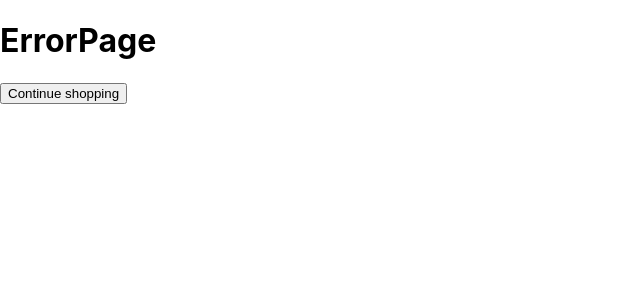
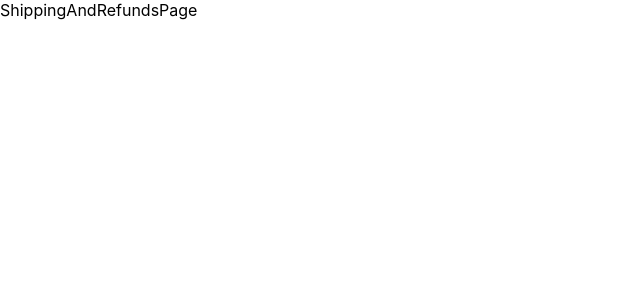
Before and after one commit to lletierce/easy-store-demo, a React (Create React App) app: page /shipping-payment-info in a window 1280 px wide. Shown: the top 300 px of the page, without its empty margins (0-640 px from the left). Built offline with nearby package versions, Linux system fonts and the light colour scheme.

Commit message:
🚚 F06c: FOOTER > FooterContent > Add routing to Shipping & refunds page

```diff
--- a/src/App.js
+++ b/src/App.js
@@ -2,7 +2,8 @@ import { Route, Routes } from "react-router-dom"
 import HomePage from "./components/pages/home/HomePage"
 import ErrorPage from "./components/pages/error/ErrorPage"
 import TermsAndConditionsPage from "./components/pages/legislation/TermsAndConditionsPage"
-import PrivacyPolicyPage from "./components/pages/legislation/PrivacyPolicyPage";
+import PrivacyPolicyPage from "./components/pages/legislation/PrivacyPolicyPage"
+import ShippingAndRefundsPage from "./components/pages/legislation/ShippingAndRefundsPage"
 
 function App() {
   return (
@@ -10,6 +11,7 @@ function App() {
       <Route path="/" element={<HomePage />}/>
       <Route path="/terms-of-services" element={<TermsAndConditionsPage/>}/>
       <Route path="/privacy-policy" element={<PrivacyPolicyPage/>}/>
+      <Route path="/shipping-payment-info" element={<ShippingAndRefundsPage/>}/>
       <Route path="*" element={<ErrorPage />}/>
     </Routes>
   );
--- a/src/components/pages/home/FooterContent.js
+++ b/src/components/pages/home/FooterContent.js
@@ -11,7 +11,9 @@ export default function FooterContent() {
         <Link to={"/privacy-policy"}>
           <p>Privacy Policy</p>
         </Link>
-        <p>Shipping & Refunds</p>
+        <Link to={"/shipping-payment-info"}>
+          <p>Shipping & Refunds</p>
+        </Link>
         <p>Legal Mentions</p>
         <p>F.A.Q</p>
         <p>Contact Us</p>
--- /dev/null
+++ b/src/components/pages/legislation/ShippingAndRefundsPage.js
@@ -0,0 +1,5 @@
+export default function ShippingAndRefundsPage() {
+  return (
+    <div>ShippingAndRefundsPage</div>
+  )
+}
```
